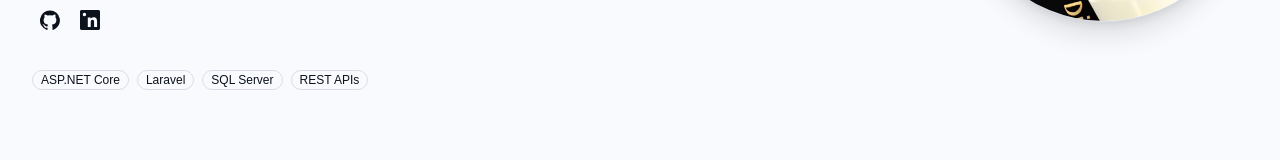
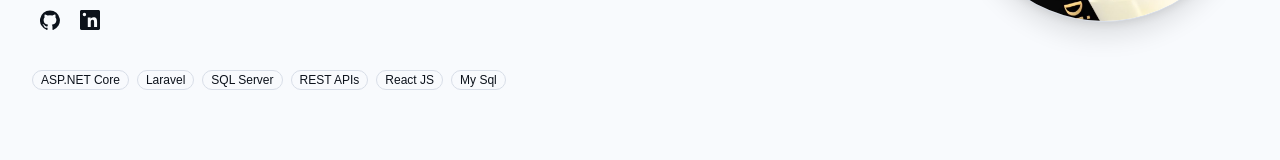
Before and after one commit to ENGDILAR/ReactPortofolio, a React (Vite) app: page / in a window 1280 px wide. Shown: the part 555-715 px from the top of the page. Built offline with nearby package versions, Linux system fonts and the light colour scheme.

Commit message:
Update technology list in hero section
Added 'React JS' and 'My Sql' to the technology list.

```diff
--- a/src/sections/hero.jsx
+++ b/src/sections/hero.jsx
@@ -100,7 +100,7 @@ export function Hero() {
 
           {/* Technologies */}
           <div className="mt-8 flex flex-wrap gap-2">
-            {["ASP.NET Core", "Laravel", "SQL Server", "REST APIs"].map(
+            {["ASP.NET Core", "Laravel", "SQL Server", "REST APIs","React JS","My Sql"].map(
               (technology) => (
                 <Badge
                   key={technology}
```
